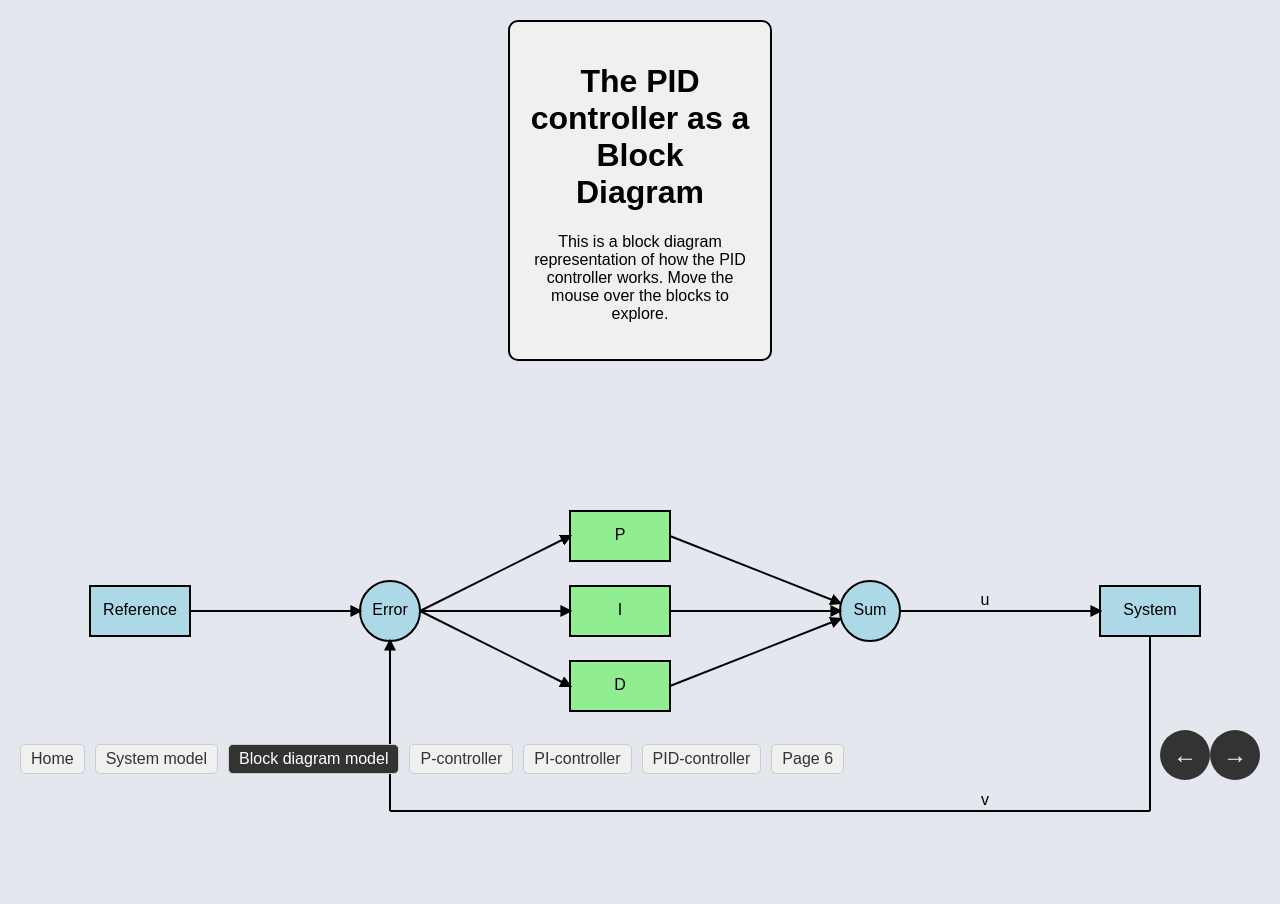
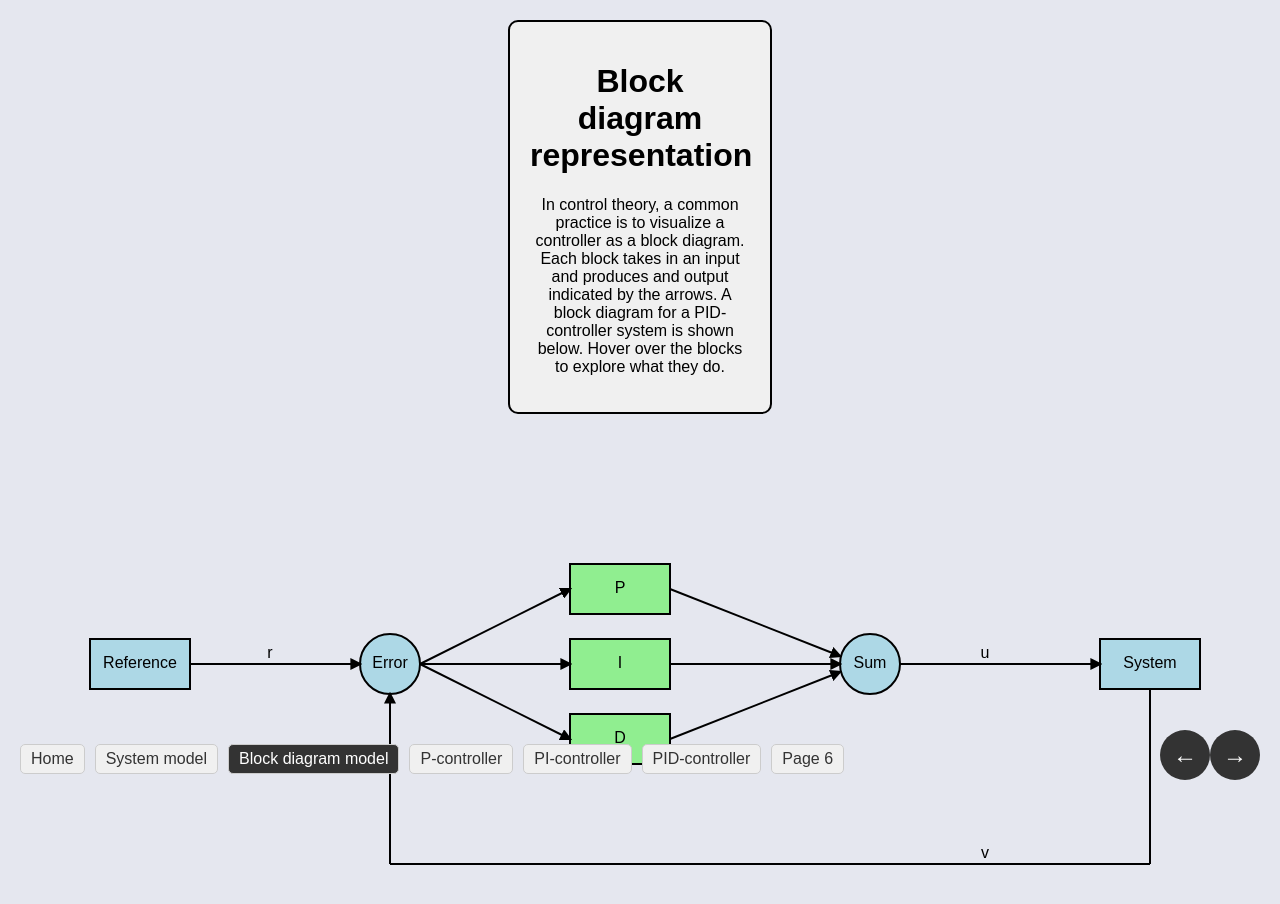
Before and after one commit to haakongarfjell/DSC_160_Final_Project, a SvelteKit app: page / in a window 1280 px wide. Both pictures are taken after a click on the link "Block diagram model". Shown: the top 904 px of the page. Built offline with nearby package versions, Linux system fonts and the light colour scheme; a web font is replaced by a local one.

Commit message:
Fix text

```diff
--- a/src/components/Home.svelte
+++ b/src/components/Home.svelte
@@ -264,6 +264,8 @@
             </div>
         </div>
         <p1>Explore how we model the dynamical system of a car on the next page, or jump to the parts you find most interesting!</p1><br>
+        <p> </p><br>
+        <p> </p><br>
 
         <!-- <p1>Writeup</p1><br>
         <p1>This is a prototype, future steps will describe the dynamic system, P-controller, PI-controller, PD-controller, and then PID-controller as well as demonstrating its robustness to noise</p1><br>
--- a/src/components/Page2.svelte
+++ b/src/components/Page2.svelte
@@ -8,6 +8,7 @@
     let svg;
 
     onMount(() => {
+
       const width = 1200; // Adjust width as needed
       const height = 500; // Adjust height as needed
 
@@ -224,6 +225,14 @@
         .attr('dominant-baseline', 'middle')
         .text('v');
 
+      const rX = referenceX + (errorX - referenceX) / 2 + 30;
+      const rY = referenceY - 10;
+      svg.append('text')
+        .attr('x', rX)
+        .attr('y', rY)
+        .attr('text-anchor', 'middle')
+        .attr('dominant-baseline', 'middle')
+        .text('r');
       // Arrows
       svg.append('line')
         .attr('x1', referenceX + referenceWidth)
@@ -325,6 +334,7 @@
         .style("padding", "10px")
         .style("pointer-events", "none");
 
+
         const blocks = [
         { element: referenceRect, text: "<span style='font-weight: bold;'>Reference</span> represents the desired state or setpoint for the system.<br>In the context of cruise control, it signifies the target speed the vehicle aims to maintain."  },
         { element: errorCircle, text: "<span style='font-weight: bold;'>Error</span> indicates the disparity between the reference value and the actual output of the system.<br>For example, in cruise control, if the desired speed is set to 50 km/h but the speedometer reads 30 km/h, the error would be 20 km/h." },
@@ -383,8 +393,10 @@
 
 
 <div style="text-align: center; margin-top: 20px; margin-left: 500px; margin-right: 500px;  padding: 20px; background-color: #f0f0f0; border: 2px solid #000; border-radius: 10px;">
-  <h1>The PID controller as a Block Diagram</h1>
-    <p>This is a block diagram representation of how the PID controller works. Move the mouse over the blocks to explore.</p>
+  <h1>Block diagram representation</h1>
+    <p>In control theory, a common practice is to visualize a controller as a block diagram. Each block takes in an input and produces and output indicated by the arrows.
+      A block diagram for a PID-controller system is shown below. Hover over the blocks to explore what they do.
+    </p>
 </div>
 
 <!-- SVG container -->
```
